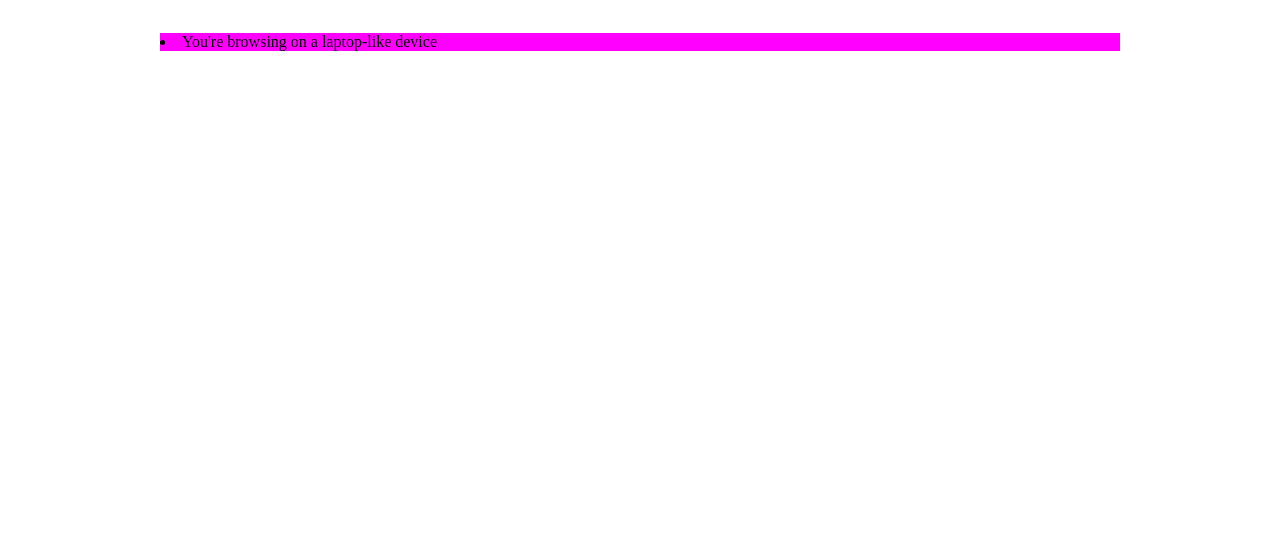
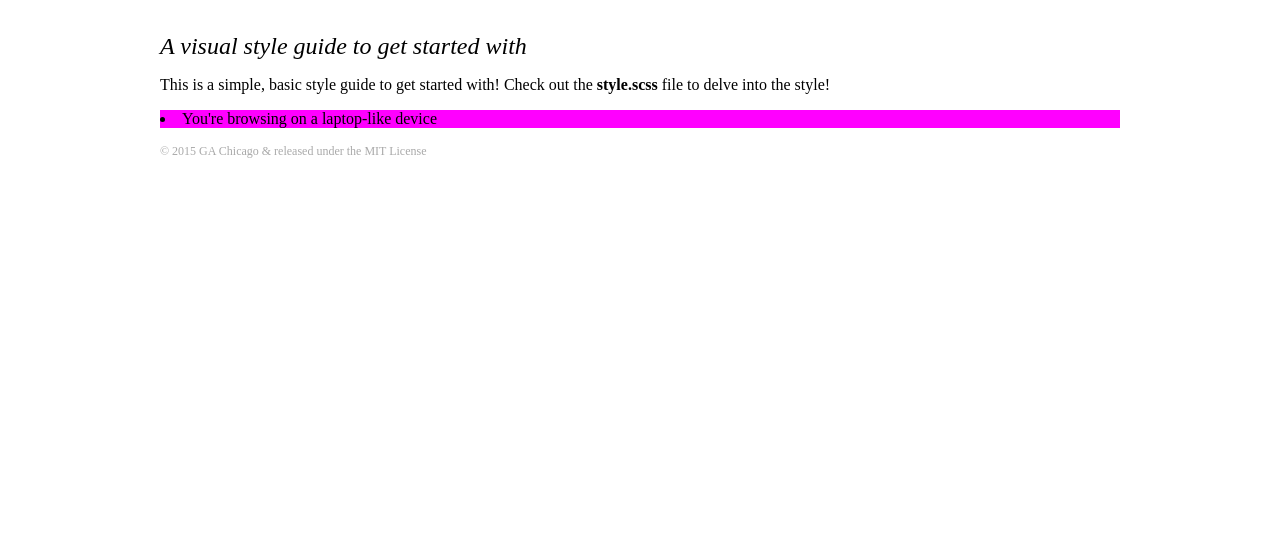
Before and after one commit to ga-chicago/responsive_style_guide, a plain HTML site: page index.html in a window 1280 px wide. Shown: the part 255-800 px from the top of the page. Drawn offline with Linux system fonts and the light colour scheme.

Commit message:
let's go

```diff
--- a/index.html
+++ b/index.html
@@ -6,6 +6,7 @@
     <link rel="stylesheet" href="style/style.css">
   </head>
   <body>
+    <div id="wrapper">
 
       <header>
         <h1 class="headline">Responsive Style Guide</h1>
@@ -19,21 +20,24 @@
         </ul>
       </nav>
 
-    <div id="wrapper">
+      <h3 class="headline">Device Check</h3>
+      <em class="byline">A visual style guide to get started with</em>
 
-      <h3 class="headline">Device Check</h3>
+      <p class="body-copy">This is a simple, basic style guide to get started with! Check out the <strong>style.scss</strong> file to delve into the style!</p>
 
-      <div id="phone">
+      <div id="phone" class="alert">
         <li>You're browsing on a phone-like device</li>
       </div>
 
-      <div id="tablet">
+      <div id="tablet" class="alert">
         <li>You're browsing on a tablet-like device</li>
       </div>
 
-      <div id="laptop">
+      <div id="laptop" class="alert">
         <li>You're browsing on a laptop-like device</li>
       </div>
+
+      <footer class="sub">&copy; 2015 GA Chicago & released under the MIT License</footer>
 
     </div>
 
--- a/style/style.scss
+++ b/style/style.scss
@@ -31,6 +31,10 @@ body {
 #wrapper {
   width: $wrapper-phone;
   margin: auto;
+}
+.alert {
+  margin-top: 1rem;
+  margin-bottom: 1rem;
 }
 
 // test devices
```
Also changed, not shown: style/style.css, 1 other file. Lines whose indentation alone changed are shown as unchanged.
